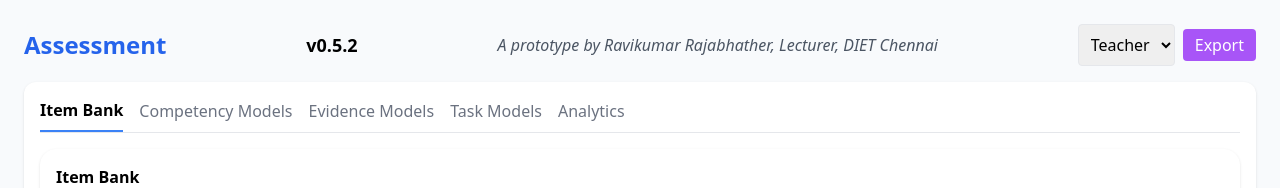
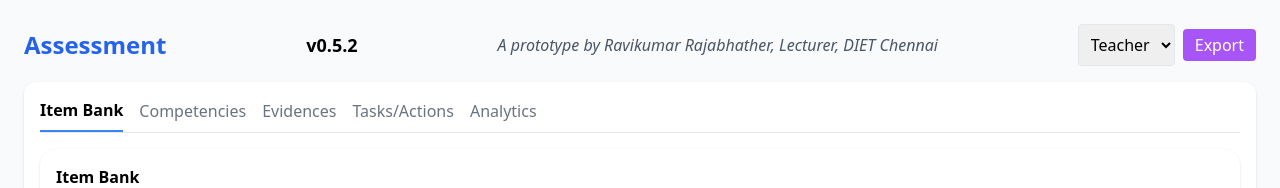
Before and after one commit to rvkmar/ecd-assessment, a React (Vite) app: page / in a window 1280 px wide. Shown: the top 188 px of the page. Built offline with nearby package versions, Linux system fonts and the light colour scheme.

Commit message:
Removing the name models from tabs

```diff
--- a/src/App.jsx
+++ b/src/App.jsx
@@ -106,7 +106,7 @@ export default function App() {
                   : "text-gray-500"
               }`}
              onClick={() => setTab("competency")}>
-              Competency Models
+              Competencies
             </button>
             <button
               className={`pb-2 ${
@@ -116,7 +116,7 @@ export default function App() {
               }`}
               onClick={() => setTab("models")}
             >
-              Evidence Models
+              Evidences
             </button>
             <button
               className={`pb-2 ${
@@ -126,7 +126,7 @@ export default function App() {
               }`}
               onClick={() => setTab("tasks")}
             >
-              Task Models
+              Tasks/Actions
             </button>
             <button
               className={`pb-2 ${
```
